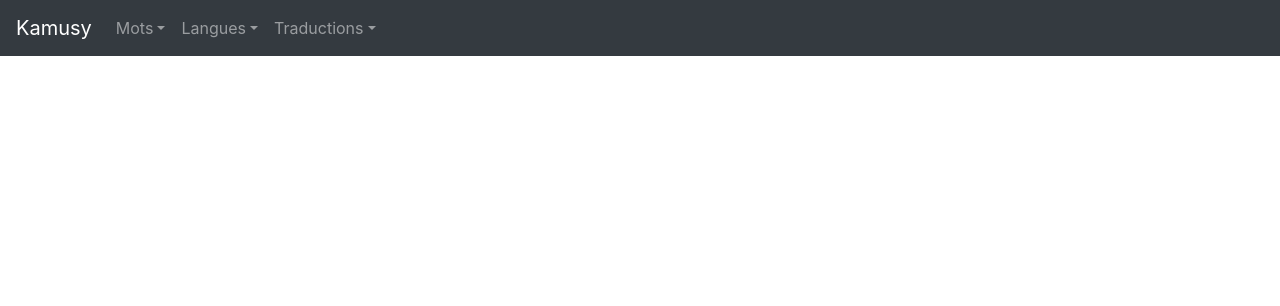
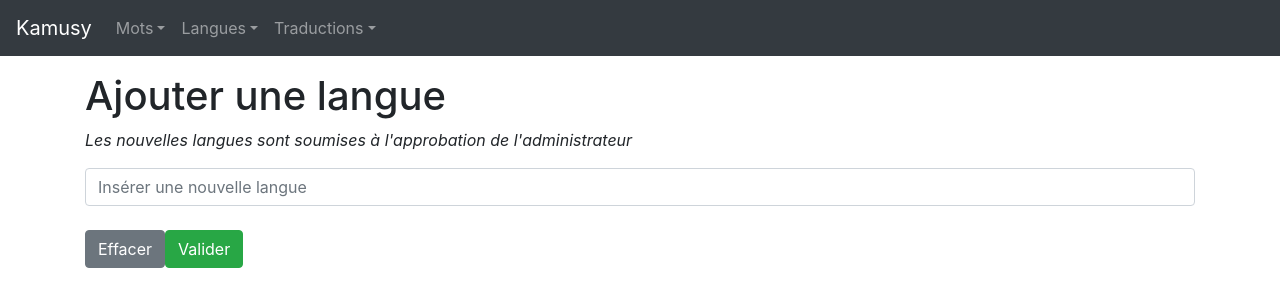
Before and after one commit to edd34/KamusyVue, a Vue app: page /add-language in a window 1280 px wide. Shown: the top 306 px of the page. Built offline with nearby package versions, Linux system fonts and the light colour scheme; no server answers.

Commit message:
Implement AddLanguage component

```diff
--- /dev/null
+++ b/src/components/AddLanguage.vue
@@ -0,0 +1,58 @@
+<template>
+ <div>
+  <h1>Ajouter une langue</h1>
+  <div>
+    <p><em>Les nouvelles langues sont soumises à l'approbation de l'administrateur</em></p>
+    <b-form-input v-model="new_language" placeholder="Insérer une nouvelle langue"></b-form-input>
+<br>
+<div>
+  <b-button>Effacer</b-button>
+  <b-button variant="success" @click="onClickValiderBtn">Valider</b-button>
+</div>
+
+  </div>
+ </div>
+</template>
+
+<script>
+import KamusyService from "../services/KamusyService";
+
+export default {
+  name: "add-language",
+  data() {
+    return {
+      new_language: ''
+    };
+  },
+  methods: {
+    getAllLanguages() {
+      KamusyService.get_all_language()
+      .then(response => {
+        this.languages = response.data;
+        console.log(this.word);
+      })
+      .catch(e => {
+        console.log(e);
+      });
+    },
+    onClickValiderBtn() {
+      KamusyService.add_language(this.new_language)
+      .then(response => console.log(response))
+      .catch(e => console.log(e))
+    },
+    onClickEffacerBtn() {
+      this.new_language = ''
+    }
+  },
+  mounted() {
+    this.getAllLanguages();
+  }
+};
+</script>
+
+<style>
+.edit-form {
+  max-width: 300px;
+  margin: auto;
+}
+</style>
--- a/src/router.js
+++ b/src/router.js
@@ -27,6 +27,12 @@ export default new Router({
             name: "translations-list",
             component: () =>
                 import ("./components/TranslateList")
+        },
+        {
+            path: "/add-language",
+            name: "add-language",
+            component: () =>
+                import ("./components/AddLanguage")
         }
     ]
 });
--- a/src/services/KamusyService.js
+++ b/src/services/KamusyService.js
@@ -22,6 +22,9 @@ class KamusyService {
     get_all_language() {
         return http.get('/languages/');
     }
+    add_language(language) {
+        return http.post('/language/', {"name": language});
+    }
     get_update_language() {
         return -1;
     }
```
